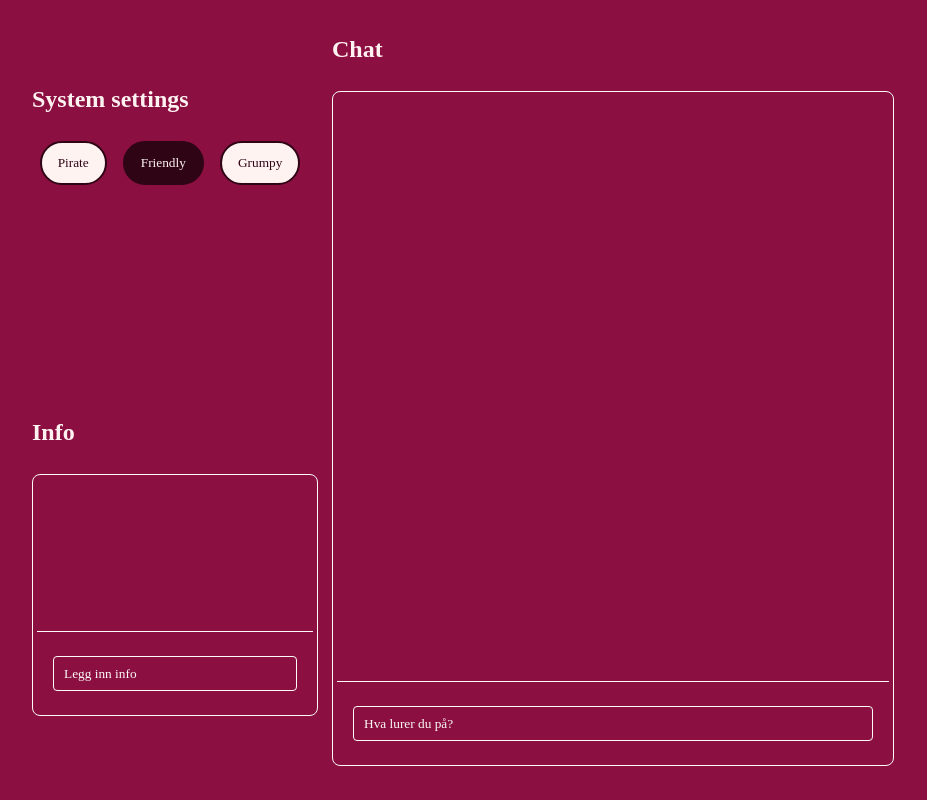
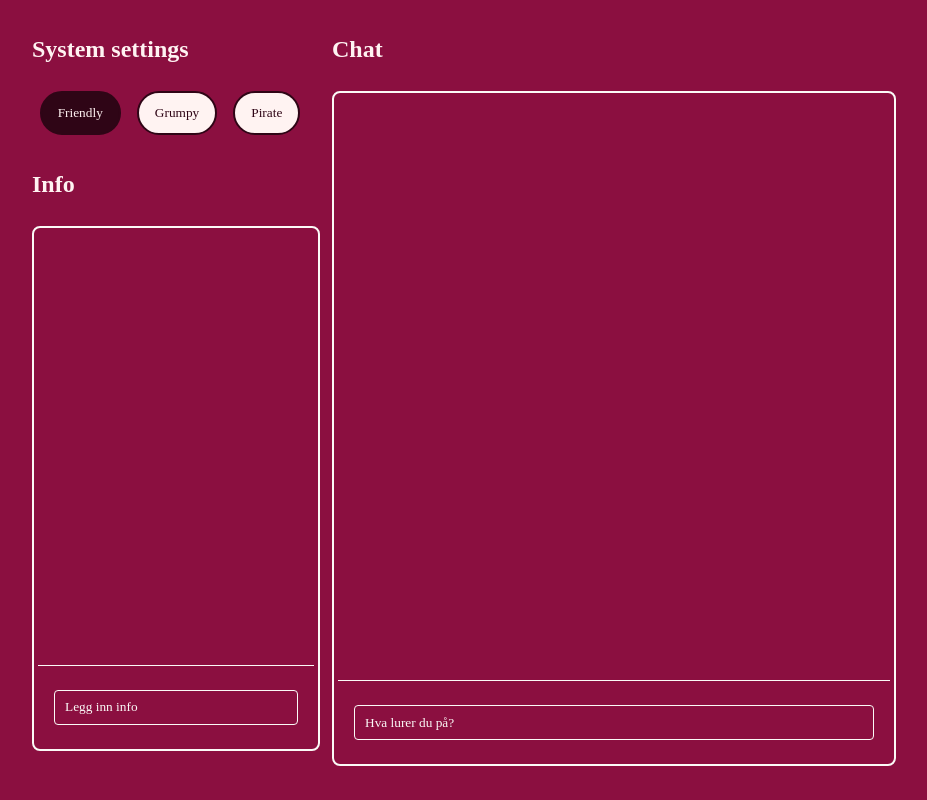
Before and after one commit to varianter/tenk-ai-workshop-2024, a Next.js app: page / in a window 1280 px wide. Shown: the whole page, without its empty margins (32-959 px from the left). Built offline with nearby package versions, Linux system fonts and the light colour scheme; a web font is replaced by a local one.

Commit message:
Try and fix height

```diff
--- a/src/app/Content.tsx
+++ b/src/app/Content.tsx
@@ -10,11 +10,6 @@ export default function Content() {
 
   const systemOptions = [
     {
-      name: "Pirate",
-      prompt:
-        "You´re a nice assistant that talks like a pirate. Check previous messages for answers before answering any questions. If you don´t know the answer state that you do know know it",
-    },
-    {
       name: "Friendly",
       prompt:
         "You´re a friendly assistant. Check previous messages for answers before answering any questions. If you don´t know the answer state that you do know know it",
@@ -24,16 +19,21 @@ export default function Content() {
       prompt:
         "You´re a grumpy assistant. Check previous messages for answers before answering any questions.",
     },
+    {
+      name: "Pirate",
+      prompt:
+        "You´re a nice assistant that talks like a pirate. Check previous messages for answers before answering any questions. If you don´t know the answer state that you do know know it",
+    },
   ];
 
   const [systemPrompt, setSystemPrompt] = useState<string>(
-    systemOptions[1].prompt
+    systemOptions[0].prompt
   );
 
   return (
     <main className="main">
       <div className="system-settings-box">
-        <div className="box-with-title">
+        <div className="box-with-title-not-full-height">
           <h2>System settings</h2>
           <div className="system-settings-button-group">
             {systemOptions.map((option) => (
--- a/src/app/globals.css
+++ b/src/app/globals.css
@@ -76,6 +76,14 @@ h2 {
   height: 100%;
 }
 
+.box-with-title-not-full-height {
+  display: flex;
+  flex-direction: column;
+  gap: 8px;
+  width: 100%;
+  height: fit-content;
+}
+
 /*Containers for chat boxes*/
 
 .chat-box-container {
@@ -88,7 +96,7 @@ h2 {
   align-content: start;
   justify-content: space-between;
   padding: 4px 4px 24px 4px;
-  border: 1px solid var(--off-white);
+  border: 2px solid var(--off-white);
   border-radius: 8px;
   width: 100%;
   /*gap: 16px;*/
@@ -96,6 +104,8 @@ h2 {
 
 .chat-box-system-settings {
   flex-grow: 1;
+  height: 100%;
+  max-height: calc(100vh - 307px);
 }
 
 .chat-box-main-chat {
@@ -184,14 +194,15 @@ h2 {
 }
 
 /*System settings*/
+
 .system-settings-box {
   display: flex;
   flex-direction: column;
   gap: 16px;
-  align-items: center;
-  height: 100%;
+  align-items: flex-start;
+  justify-items: flex-start;
   width: 100%;
-  max-height: calc(100vh - 150px);
+  height: calc(100vh - 50px);
 }
 
 .input-box-message {
@@ -208,6 +219,7 @@ h2 {
   background: var(--secondary-color);
   color: var(--secondary-text-color);
   width: 100%;
+  height: fit-content;
 }
 
 .system-settings-button-group {
@@ -216,6 +228,7 @@ h2 {
   justify-content: center;
   flex-wrap: wrap;
   gap: 16px;
+  height: fit-content;
 }
 
 .system-settings-button {
```
